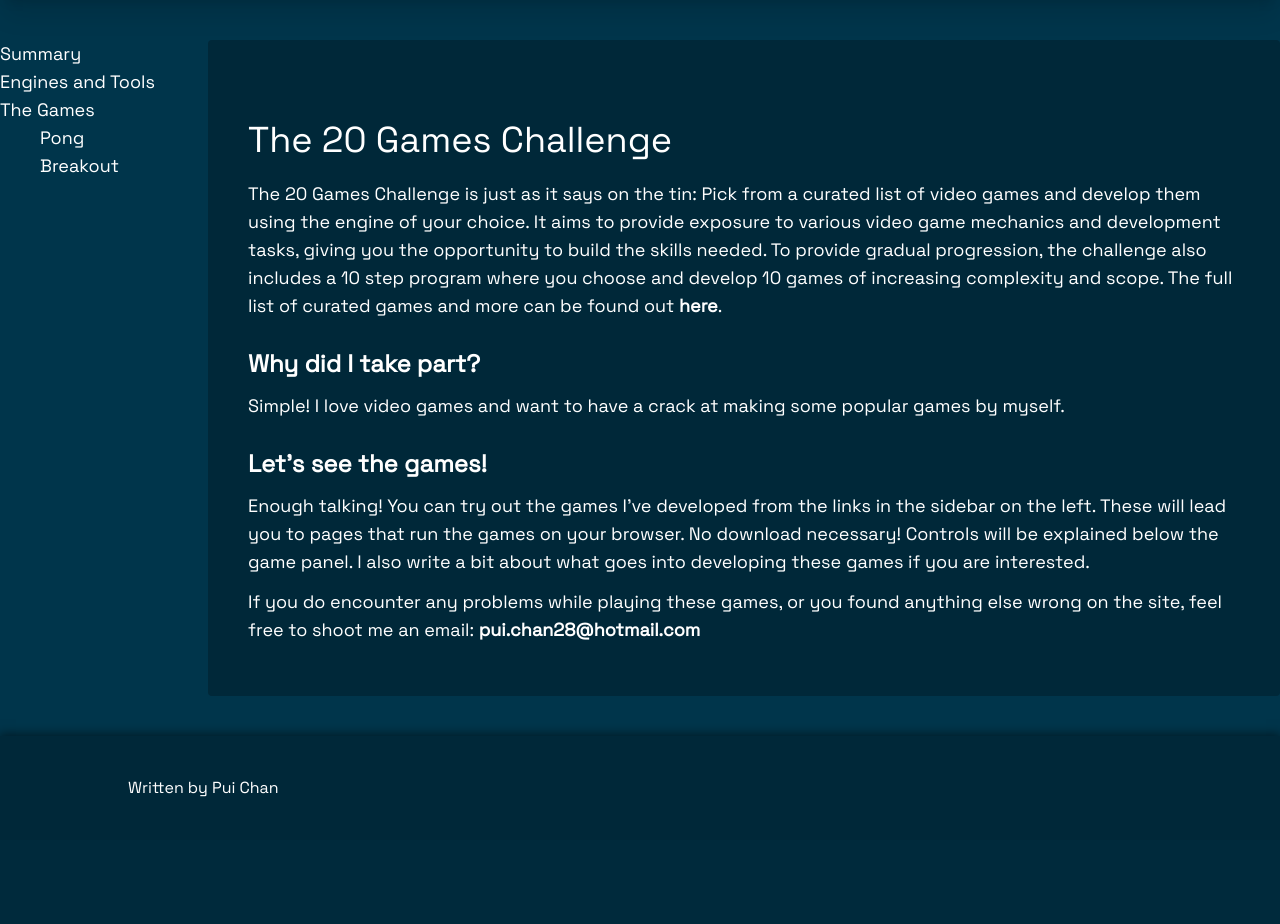
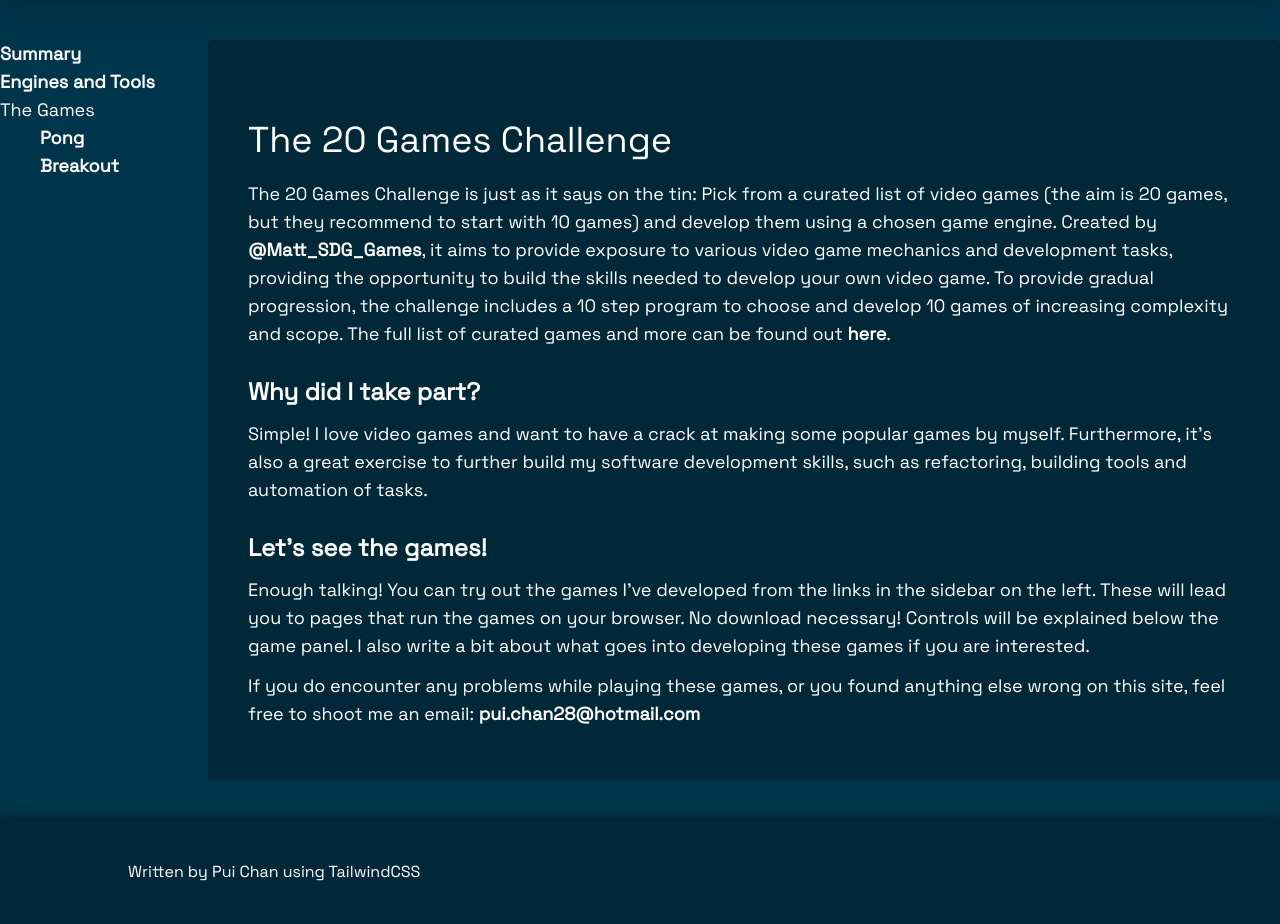
Before and after one commit to aaronchn99/aaronchn99.github.io, a PHP site: page /20-Games/ in a window 1280 px wide. Shown: the part 80-1004 px from the top of the page. Before the commit the page ends 877 px from the top, so only its background shows below. Run offline with PHP 8.4, Linux system fonts and the light colour scheme.

Commit message:
Feat(20Games) - Template page - a link class (underline on hover) - Content edit

```diff
--- a/20-Games/index.html
+++ b/20-Games/index.html
@@ -2,34 +2,36 @@
 <html>
     <head>
         <meta charset="UTF-8">
-        <link href="style/main.css" rel="stylesheet">
+        <link href="/20-Games/style/main.css" rel="stylesheet">
     </head>
     <body class="bg-space-blue-100 text-white">
         <header class="sticky bg-space-blue-200 px-5 xl:px-32 py-5 flex gap-x-3 shadow-xl">
-            <img class="w-auto h-full" src="art/img/Logo.png" />
+            <img class="w-auto h-full" src="/20-Games/art/img/Logo.png" />
             <h1 class="text-2xl sm:text-4xl">20 Games Challenge</h1>
         </header>
         <main class="flex flex-row mx-5 xl:m-auto py-10 max-w-screen-xl">
             <sidebar class="hidden md:flex flex-col text-lg w-52 shrink-0">
-                <a class="hover:underline" href="./index.html">Summary</a>
-                <a class="hover:underline" href="./tools.html">Engines and Tools</a>
+                <a class="link" href="/20-Games/">Summary</a>
+                <a class="link" href="/20-Games/tools.html">Engines and Tools</a>
                 <a>The Games</a>
                 <div class="pl-10 flex flex-col">
-                    <a class="hover:underline" href="./Pong.html">Pong</a>
-                    <a class="hover:underline" href="./Breakout.html">Breakout</a>
+                    <a class="link" href="/20-Games/games/Pong.html">Pong</a>
+                    <a class="link" href="/20-Games/games/Breakout.html">Breakout</a>
                 </div>
             </sidebar>
-            <article class="text-lg bg-space-blue-150 p-10 rounded">
+            <article class="text-lg bg-space-blue-150 p-10 rounded w-full">
                 <h1 class="text-4xl mt-10 mb-5">The 20 Games Challenge</h1>
                 <p class="mb-3">
-                    The 20 Games Challenge is just as it says on the tin: Pick from a curated list of video games and develop them using the engine of your choice.
-                    It aims to provide exposure to various video game mechanics and development tasks, giving you the opportunity to build the skills needed.
-                    To provide gradual progression, the challenge also includes a 10 step program where you choose and develop 10 games of increasing complexity and scope.
-                    The full list of curated games and more can be found out <a class="hover:underline font-bold" href="https://20_games_challenge.gitlab.io/">here</a>.
+                    The 20 Games Challenge is just as it says on the tin: Pick from a curated list of video games (the aim is 20 games, but they recommend to start with 10 games) and develop them using a chosen game engine.
+                    Created by <a class="link" href="https://twitter.com/Matt_SDG_Games">@Matt_SDG_Games</a>, it aims to provide exposure to various video game mechanics and development tasks,
+                    providing the opportunity to build the skills needed to develop your own video game.
+                    To provide gradual progression, the challenge includes a 10 step program to choose and develop 10 games of increasing complexity and scope.
+                    The full list of curated games and more can be found out <a class="link" href="https://20_games_challenge.gitlab.io/">here</a>.
                 </p>
                 <h2 class="text-2xl mt-7 mb-3 font-bold">Why did I take part?</h2>
                 <p class="mb-3">
                     Simple! I love video games and want to have a crack at making some popular games by myself.
+                    Furthermore, it's also a great exercise to further build my software development skills, such as refactoring, building tools and automation of tasks.
                 </p>
                 <h2 class="text-2xl mt-7 mb-3 font-bold">Let's see the games!</h2>
                 <p class="mb-3">
@@ -37,13 +39,13 @@
                     No download necessary! Controls will be explained below the game panel. I also write a bit about what goes into developing these games if you are interested.
                 </p>
                 <p class="mb-3">
-                    If you do encounter any problems while playing these games, or you found anything else wrong on the site, feel free to shoot me an email:
-                    <a class="hover:underline font-bold" href="mailto:pui.chan28@hotmail.com">pui.chan28@hotmail.com</a>
+                    If you do encounter any problems while playing these games, or you found anything else wrong on this site, feel free to shoot me an email:
+                    <a class="link" href="mailto:pui.chan28@hotmail.com">pui.chan28@hotmail.com</a>
                 </p>
             </article>
         </main>
         <footer class="px-5 xl:px-32 py-10 bg-space-blue-150 shadow-[0_-1px_10px_1px_rgba(0,0,0,0.5)]">
-            <span>Written by Pui Chan</span>
+            <span>Written by Pui Chan using TailwindCSS</span>
         </footer>
     </body>
 </html>
--- a/20-Games/style/input.css
+++ b/20-Games/style/input.css
@@ -3,3 +3,7 @@
 @tailwind base;
 @tailwind components;
 @tailwind utilities;
+
+a.link {
+    @apply hover:underline cursor-pointer font-bold
+}
--- a/20-Games/style/main.css
+++ b/20-Games/style/main.css
@@ -555,11 +555,6 @@ video {
   margin-right: 1.25rem;
 }
 
-.my-10{
-  margin-top: 2.5rem;
-  margin-bottom: 2.5rem;
-}
-
 .mb-3{
   margin-bottom: 0.75rem;
 }
@@ -584,10 +579,6 @@ video {
   display: none;
 }
 
-.h-32{
-  height: 8rem;
-}
-
 .h-full{
   height: 100%;
 }
@@ -598,6 +589,10 @@ video {
 
 .w-auto{
   width: auto;
+}
+
+.w-full{
+  width: 100%;
 }
 
 .max-w-screen-xl{
@@ -687,63 +682,9 @@ video {
   color: rgb(255 255 255 / var(--tw-text-opacity));
 }
 
-.shadow-\[0_-5px_10px_10px_rgba\(0\2c 0\2c 0\2c 0\.3\)\]{
-  --tw-shadow: 0 -5px 10px 10px rgba(0,0,0,0.3);
-  --tw-shadow-colored: 0 -5px 10px 10px var(--tw-shadow-color);
-  box-shadow: var(--tw-ring-offset-shadow, 0 0 #0000), var(--tw-ring-shadow, 0 0 #0000), var(--tw-shadow);
-}
-
-.shadow-lg{
-  --tw-shadow: 0 10px 15px -3px rgb(0 0 0 / 0.1), 0 4px 6px -4px rgb(0 0 0 / 0.1);
-  --tw-shadow-colored: 0 10px 15px -3px var(--tw-shadow-color), 0 4px 6px -4px var(--tw-shadow-color);
-  box-shadow: var(--tw-ring-offset-shadow, 0 0 #0000), var(--tw-ring-shadow, 0 0 #0000), var(--tw-shadow);
-}
-
-.shadow-\[0_-10px_rgba\(0\2c 0\2c 0\2c 0\.3\)\]{
-  --tw-shadow: 0 -10px rgba(0,0,0,0.3);
-  --tw-shadow-colored: 0 -10px var(--tw-shadow-color);
-  box-shadow: var(--tw-ring-offset-shadow, 0 0 #0000), var(--tw-ring-shadow, 0 0 #0000), var(--tw-shadow);
-}
-
-.shadow-\[0_-5px_10px_rgba\(0\2c 0\2c 0\2c 0\.3\)\]{
-  --tw-shadow: 0 -5px 10px rgba(0,0,0,0.3);
-  --tw-shadow-colored: 0 -5px 10px var(--tw-shadow-color);
-  box-shadow: var(--tw-ring-offset-shadow, 0 0 #0000), var(--tw-ring-shadow, 0 0 #0000), var(--tw-shadow);
-}
-
-.shadow-\[0_-5px_10px_rgba\(0\2c 0\2c 0\)\]{
-  --tw-shadow: 0 -5px 10px rgba(0,0,0);
-  --tw-shadow-colored: 0 -5px 10px var(--tw-shadow-color);
-  box-shadow: var(--tw-ring-offset-shadow, 0 0 #0000), var(--tw-ring-shadow, 0 0 #0000), var(--tw-shadow);
-}
-
-.shadow-\[0_-5px_10px_rgba\(0\2c 0\2c 0\2c 0\.5\)\]{
-  --tw-shadow: 0 -5px 10px rgba(0,0,0,0.5);
-  --tw-shadow-colored: 0 -5px 10px var(--tw-shadow-color);
-  box-shadow: var(--tw-ring-offset-shadow, 0 0 #0000), var(--tw-ring-shadow, 0 0 #0000), var(--tw-shadow);
-}
-
-.shadow-\[0_-3px_10px_rgba\(0\2c 0\2c 0\2c 0\.5\)\]{
-  --tw-shadow: 0 -3px 10px rgba(0,0,0,0.5);
-  --tw-shadow-colored: 0 -3px 10px var(--tw-shadow-color);
-  box-shadow: var(--tw-ring-offset-shadow, 0 0 #0000), var(--tw-ring-shadow, 0 0 #0000), var(--tw-shadow);
-}
-
-.shadow-\[0_-1px_10px_rgba\(0\2c 0\2c 0\2c 0\.5\)\]{
-  --tw-shadow: 0 -1px 10px rgba(0,0,0,0.5);
-  --tw-shadow-colored: 0 -1px 10px var(--tw-shadow-color);
-  box-shadow: var(--tw-ring-offset-shadow, 0 0 #0000), var(--tw-ring-shadow, 0 0 #0000), var(--tw-shadow);
-}
-
-.shadow-\[0_-1px_5px_rgba\(0\2c 0\2c 0\2c 0\.5\)\]{
-  --tw-shadow: 0 -1px 5px rgba(0,0,0,0.5);
-  --tw-shadow-colored: 0 -1px 5px var(--tw-shadow-color);
-  box-shadow: var(--tw-ring-offset-shadow, 0 0 #0000), var(--tw-ring-shadow, 0 0 #0000), var(--tw-shadow);
-}
-
-.shadow-\[0_-1px_7px_rgba\(0\2c 0\2c 0\2c 0\.5\)\]{
-  --tw-shadow: 0 -1px 7px rgba(0,0,0,0.5);
-  --tw-shadow-colored: 0 -1px 7px var(--tw-shadow-color);
+.shadow-\[0_-1px_10px_1px_rgba\(0\2c 0\2c 0\2c 0\.5\)\]{
+  --tw-shadow: 0 -1px 10px 1px rgba(0,0,0,0.5);
+  --tw-shadow-colored: 0 -1px 10px 1px var(--tw-shadow-color);
   box-shadow: var(--tw-ring-offset-shadow, 0 0 #0000), var(--tw-ring-shadow, 0 0 #0000), var(--tw-shadow);
 }
 
@@ -753,61 +694,12 @@ video {
   box-shadow: var(--tw-ring-offset-shadow, 0 0 #0000), var(--tw-ring-shadow, 0 0 #0000), var(--tw-shadow);
 }
 
-.shadow-\[0_-1px_7px_10px_rgba\(0\2c 0\2c 0\2c 0\.5\)\]{
-  --tw-shadow: 0 -1px 7px 10px rgba(0,0,0,0.5);
-  --tw-shadow-colored: 0 -1px 7px 10px var(--tw-shadow-color);
-  box-shadow: var(--tw-ring-offset-shadow, 0 0 #0000), var(--tw-ring-shadow, 0 0 #0000), var(--tw-shadow);
+a.link{
+  cursor: pointer;
+  font-weight: 700;
 }
 
-.shadow-\[0_-1px_7px_2px_rgba\(0\2c 0\2c 0\2c 0\.5\)\]{
-  --tw-shadow: 0 -1px 7px 2px rgba(0,0,0,0.5);
-  --tw-shadow-colored: 0 -1px 7px 2px var(--tw-shadow-color);
-  box-shadow: var(--tw-ring-offset-shadow, 0 0 #0000), var(--tw-ring-shadow, 0 0 #0000), var(--tw-shadow);
-}
-
-.shadow-\[0_-1px_20px_rgba\(0\2c 0\2c 0\2c 0\.5\)\]{
-  --tw-shadow: 0 -1px 20px rgba(0,0,0,0.5);
-  --tw-shadow-colored: 0 -1px 20px var(--tw-shadow-color);
-  box-shadow: var(--tw-ring-offset-shadow, 0 0 #0000), var(--tw-ring-shadow, 0 0 #0000), var(--tw-shadow);
-}
-
-.shadow-\[0_-1px_3px_rgba\(0\2c 0\2c 0\2c 0\.5\)\]{
-  --tw-shadow: 0 -1px 3px rgba(0,0,0,0.5);
-  --tw-shadow-colored: 0 -1px 3px var(--tw-shadow-color);
-  box-shadow: var(--tw-ring-offset-shadow, 0 0 #0000), var(--tw-ring-shadow, 0 0 #0000), var(--tw-shadow);
-}
-
-.shadow-\[0_-1px_3px_20px_rgba\(0\2c 0\2c 0\2c 0\.5\)\]{
-  --tw-shadow: 0 -1px 3px 20px rgba(0,0,0,0.5);
-  --tw-shadow-colored: 0 -1px 3px 20px var(--tw-shadow-color);
-  box-shadow: var(--tw-ring-offset-shadow, 0 0 #0000), var(--tw-ring-shadow, 0 0 #0000), var(--tw-shadow);
-}
-
-.shadow-\[0_-1px_10px_10px_rgba\(0\2c 0\2c 0\2c 0\.5\)\]{
-  --tw-shadow: 0 -1px 10px 10px rgba(0,0,0,0.5);
-  --tw-shadow-colored: 0 -1px 10px 10px var(--tw-shadow-color);
-  box-shadow: var(--tw-ring-offset-shadow, 0 0 #0000), var(--tw-ring-shadow, 0 0 #0000), var(--tw-shadow);
-}
-
-.shadow-\[0_-1px_10px_5px_rgba\(0\2c 0\2c 0\2c 0\.5\)\]{
-  --tw-shadow: 0 -1px 10px 5px rgba(0,0,0,0.5);
-  --tw-shadow-colored: 0 -1px 10px 5px var(--tw-shadow-color);
-  box-shadow: var(--tw-ring-offset-shadow, 0 0 #0000), var(--tw-ring-shadow, 0 0 #0000), var(--tw-shadow);
-}
-
-.shadow-\[0_-1px_10px_2px_rgba\(0\2c 0\2c 0\2c 0\.5\)\]{
-  --tw-shadow: 0 -1px 10px 2px rgba(0,0,0,0.5);
-  --tw-shadow-colored: 0 -1px 10px 2px var(--tw-shadow-color);
-  box-shadow: var(--tw-ring-offset-shadow, 0 0 #0000), var(--tw-ring-shadow, 0 0 #0000), var(--tw-shadow);
-}
-
-.shadow-\[0_-1px_10px_1px_rgba\(0\2c 0\2c 0\2c 0\.5\)\]{
-  --tw-shadow: 0 -1px 10px 1px rgba(0,0,0,0.5);
-  --tw-shadow-colored: 0 -1px 10px 1px var(--tw-shadow-color);
-  box-shadow: var(--tw-ring-offset-shadow, 0 0 #0000), var(--tw-ring-shadow, 0 0 #0000), var(--tw-shadow);
-}
-
-.hover\:underline:hover{
+a.link:hover{
   text-decoration-line: underline;
 }
 
```
Also changed, not shown: 20-Games/templates/main.html (added, +30 -0 lines).
